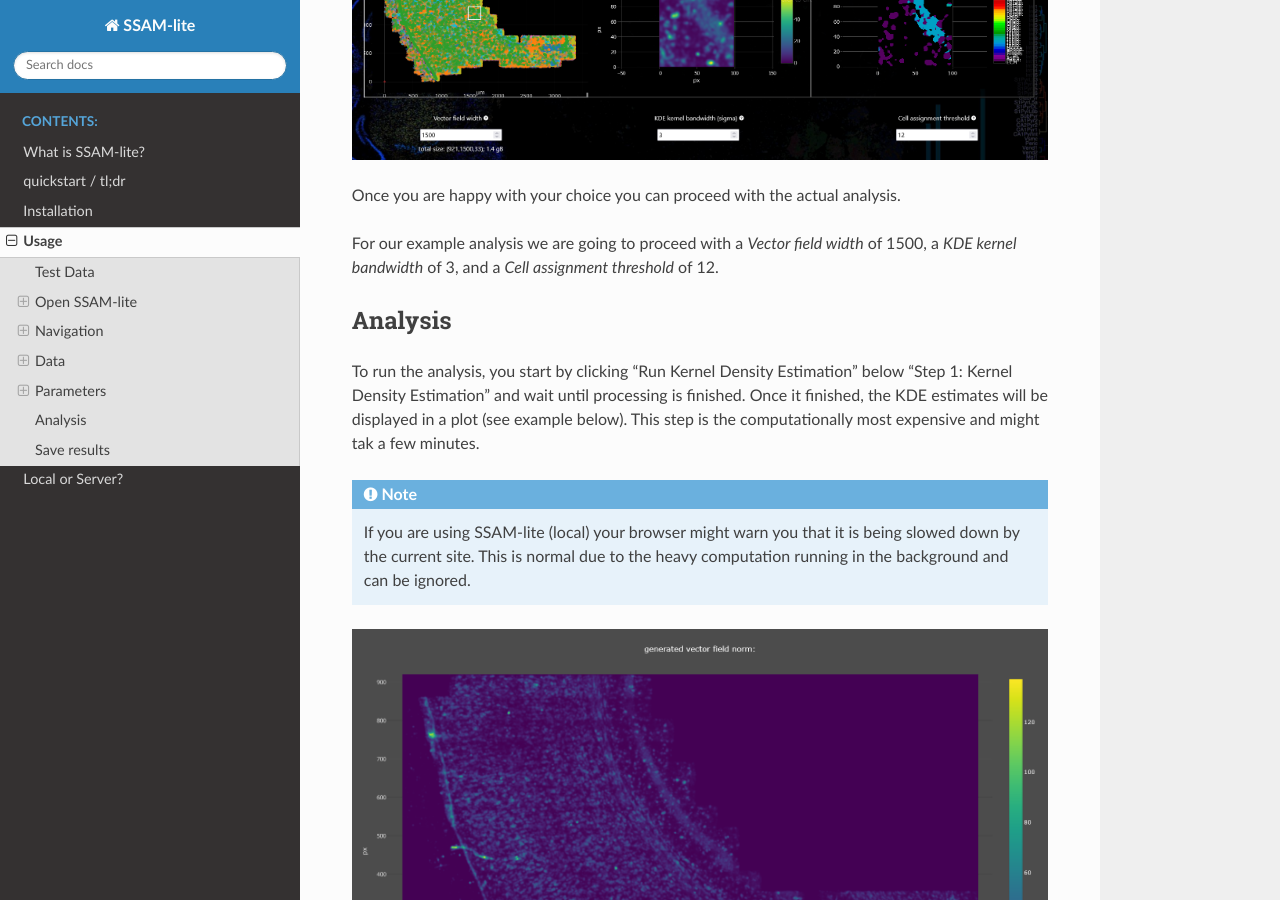
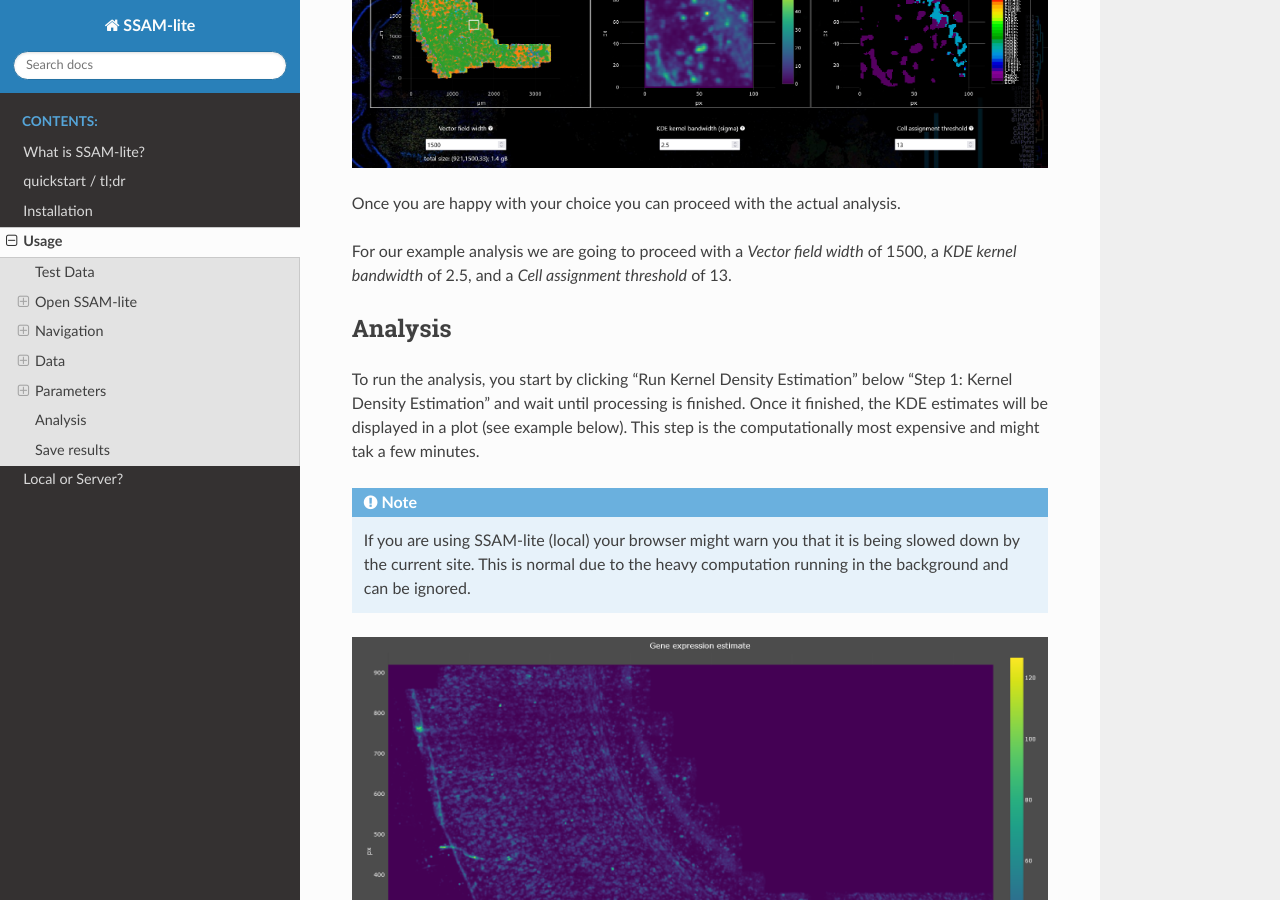
Before and after one commit to HiDiHlabs/ssam-lite, a Sphinx documentation site: the page built from docs/source/usage.rst, in a window 1280 px wide and 900 px high, scrolled down 4555 px. Built offline with Sphinx 7.4.7 and the Read the Docs theme 2.0.0, drawn with Linux system fonts in a browser that asks for light colours.

Commit message:
final screenshots for userguide

```diff
--- a/docs/source/usage.rst
+++ b/docs/source/usage.rst
@@ -76,8 +76,8 @@
 Alternatively, when hovering over a plot a small control panel will be displayed in the top right corner
 which offers some additional functionality.
 
-.. image:: ../res/imgs/Control Panel.png
-        :width: 300
+.. image:: ../res/imgs/ControlPanel.png
+        :width: 250
         :align: center
         :alt: Control panel for plots
 
@@ -205,7 +205,7 @@
 Once you are happy with your choice you can proceed with the actual analysis.
 
 For our example analysis we are going to proceed with a *Vector field width* of 1500, a *KDE kernel bandwidth*
-of 3, and a *Cell assignment threshold* of 12.
+of 2.5, and a *Cell assignment threshold* of 13.
 
 
 Analysis
```
Also changed, not shown: docs/res/imgs/ControlPanel.png, docs/res/imgs/DownloadPlot.png, docs/res/imgs/KDE.png, docs/res/imgs/KDE_Optimization.png, docs/res/imgs/ParameterPreview.png, docs/res/imgs/Threshold_Optimization.png, docs/res/imgs/inferredCelltypes.png.
